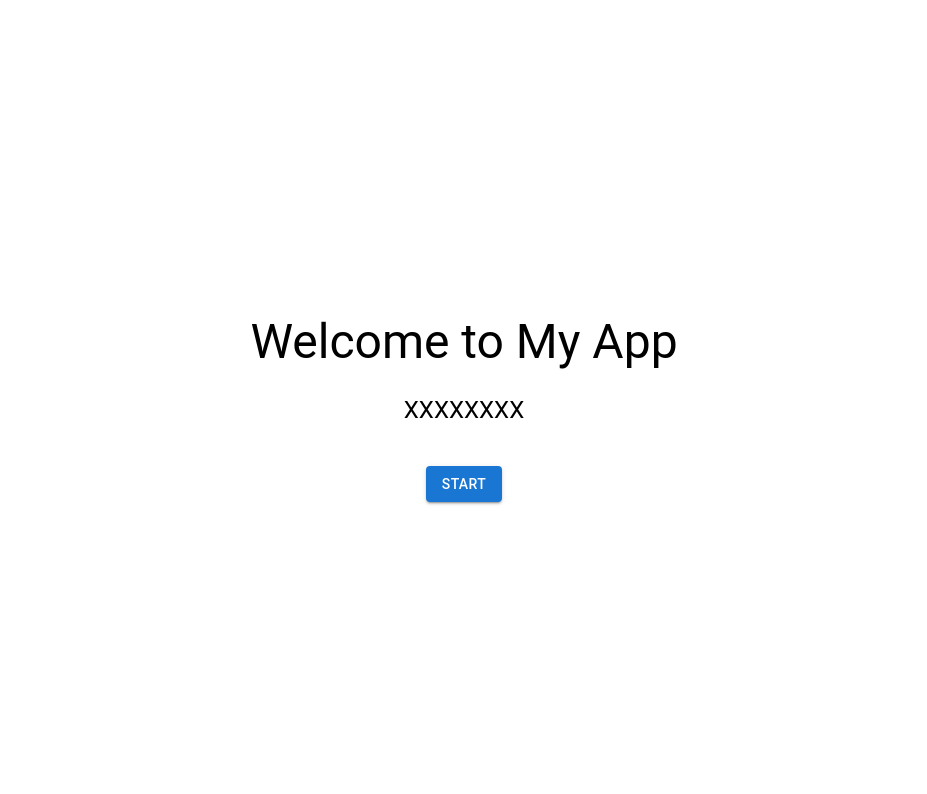
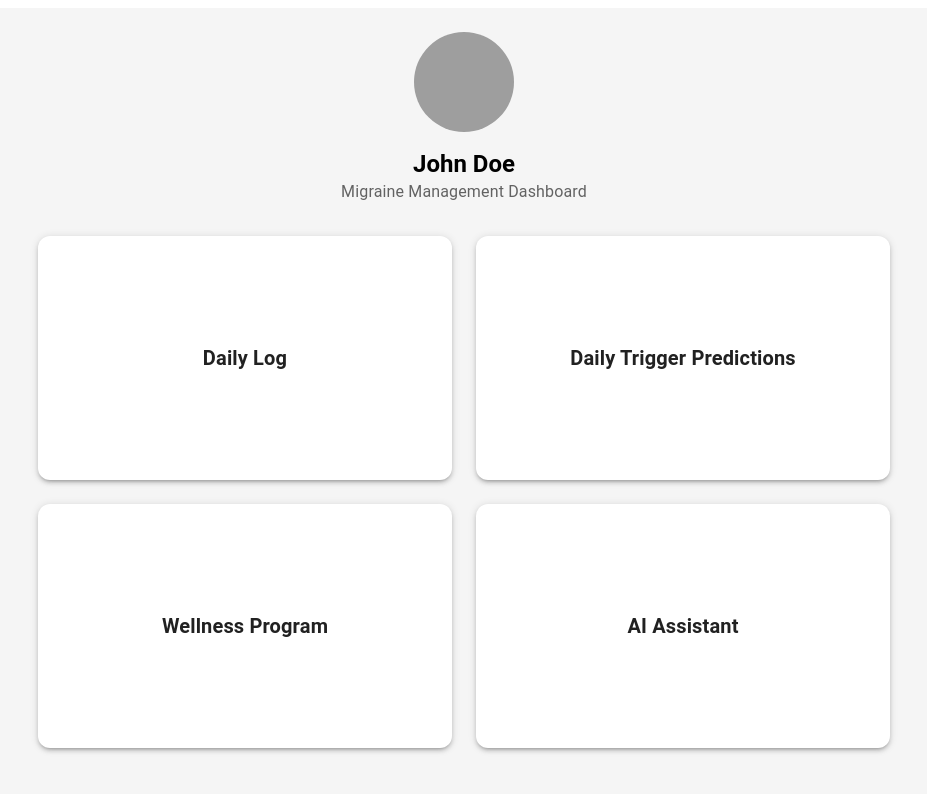
Before and after one commit to taratony-27/Migraine-Genie, a React (Create React App) app in the folder client/: page /dashboard in a window 1280 px wide. Shown: the top 794 px of the page, without its empty margins (176-1103 px from the left). Built offline with nearby package versions, Linux system fonts and the light colour scheme; grey boxes are pictures that could not be loaded.

Commit message:
Worked on Dashboard

```diff
--- a/client/src/pages/Dashboard.tsx
+++ b/client/src/pages/Dashboard.tsx
@@ -1,33 +1,67 @@
 import React from 'react';
-import { Box, Typography, Button } from '@mui/material';
+import { Box, Typography, Paper, Avatar, Grid, Container } from '@mui/material';
+import { useNavigate } from 'react-router-dom';
 
 const Dashboard: React.FC = () => {
+  const navigate = useNavigate(); // For navigation on card click
+
+  // Feature cards data
+  const features = [
+    { title: "Daily Log", path: "/daily-log" },
+    { title: "Daily Trigger Predictions", path: "/trigger-predictions" },
+    { title: "Wellness Program", path: "/wellness-program" },
+    { title: "AI Assistant", path: "/ai-assistant" }
+  ];
+
   return (
-    <Box display="flex" flexDirection="column" minHeight="100vh">
-      <Box
-        component="main"
-        flexGrow={1}
-        display="flex"
-        flexDirection="column"
-        alignItems="center"
-        justifyContent="center"
-        textAlign="center"
-        px={3}
-      >
-        <Typography variant="h3" mb={3}>
-          Welcome to My App
+    <Box display="flex" flexDirection="column" minHeight="100vh" bgcolor="#f5f5f5" p={3}>
+
+      {/* Profile Section */}
+      <Box display="flex" flexDirection="column" alignItems="center" mb={4}>
+        <Avatar
+          src="/profile.jpg"  // Replace with actual profile image URL
+          alt="Profile Image"
+          sx={{ width: 100, height: 100, mb: 2 }}
+        />
+        <Typography variant="h5" fontWeight="bold">
+          John Doe
         </Typography>
-        <Typography variant="h5" mb={5}>
-          XXXXXXXX
+        <Typography variant="body1" color="textSecondary">
+          Migraine Management Dashboard
         </Typography>
-        <Button
-          variant="contained"
-          color="primary"
-          href="/dashboard"
-        >
-          Start
-        </Button>
       </Box>
+
+      {/* Wrapped in Container (80% Width) */}
+      <Container maxWidth="md" sx={{ width: "80%" }}>
+        <Grid container spacing={3} justifyContent="center">
+          {features.map((feature, index) => (
+            <Grid item xs={12} sm={6} key={index}>
+              <Paper
+                elevation={3}
+                sx={{
+                  p: 4,
+                  height: 180, // Increases vertical height
+                  display: "flex",
+                  flexDirection: "column",
+                  justifyContent: "center",
+                  alignItems: "center",
+                  textAlign: "center",
+                  borderRadius: 3,
+                  cursor: "pointer",
+                  transition: "0.3s",
+                  "&:hover": { bgcolor: "#e3f2fd" } // Hover effect
+                }}
+                onClick={() => navigate(feature.path)} // Make the entire card clickable
+              >
+                <Typography variant="h6" fontWeight="bold">
+                  {feature.title}
+                </Typography>
+              </Paper>
+            </Grid>
+          ))}
+        </Grid>
+      </Container>
+
     </Box>
   );
 };
```
